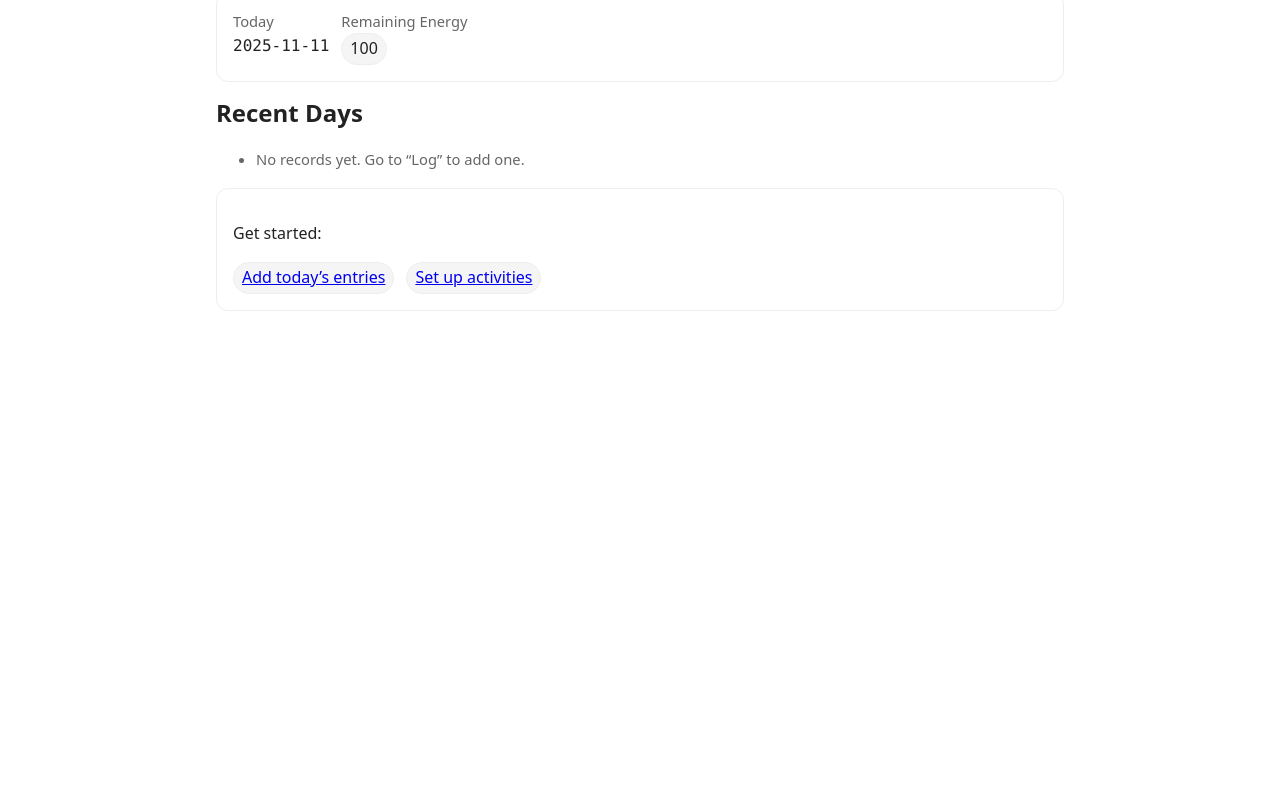
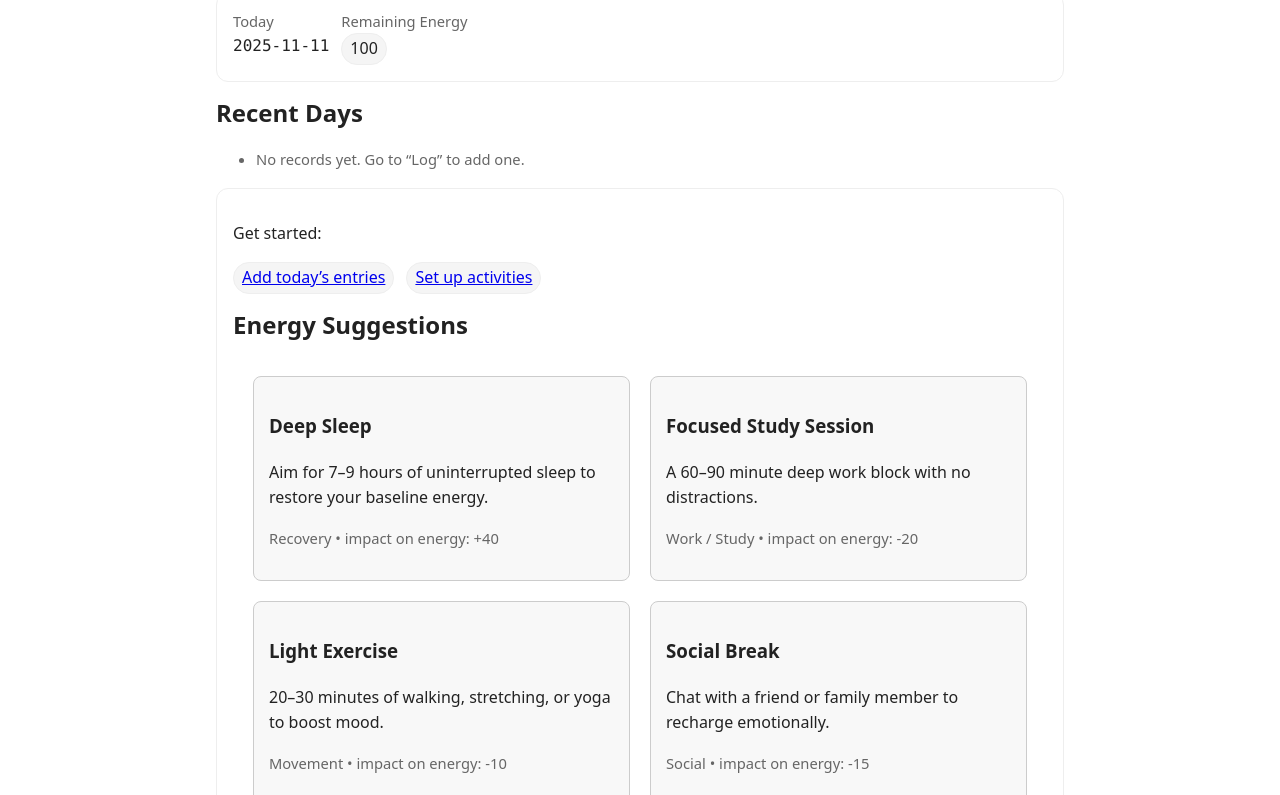
Before and after one commit to yt2925-ux/A-simple-energy-tracking-web-app, a plain HTML site: page index.html in a window 1280 px wide. Shown: the part 157-952 px from the top of the page. Before the commit the page ends 800 px from the top, so only its background shows below. Drawn offline with Linux system fonts and the light colour scheme.

Commit message:
update readme and add js

```diff
--- a/index.html
+++ b/index.html
@@ -38,8 +38,15 @@
       <a class="badge" href="log.html">Add today’s entries</a>
       <a class="badge" href="activities.html">Set up activities</a>
     </div>
+    <h2>Energy Suggestions</h2>
+  <section id="dynamic-content">
+    <div id="content-container">
+      <!-- JavaScript will populate this area -->
+    </div>
+  </section>
   </div>
 </main>
+<script src="script.js"></script>
 <script src="app.js"></script>
 </body>
 </html>
--- /dev/null
+++ b/script.js
@@ -0,0 +1,64 @@
+// Data array: suggested energy-related activities
+const energySuggestions = [
+  {
+    title: "Deep Sleep",
+    description: "Aim for 7–9 hours of uninterrupted sleep to restore your baseline energy.",
+    category: "Recovery",
+    impact: "+40"
+  },
+  {
+    title: "Focused Study Session",
+    description: "A 60–90 minute deep work block with no distractions.",
+    category: "Work / Study",
+    impact: "-20"
+  },
+  {
+    title: "Light Exercise",
+    description: "20–30 minutes of walking, stretching, or yoga to boost mood.",
+    category: "Movement",
+    impact: "-10"
+  },
+  {
+    title: "Social Break",
+    description: "Chat with a friend or family member to recharge emotionally.",
+    category: "Social",
+    impact: "-15"
+  },
+  {
+    title: "Quiet Time",
+    description: "10–15 minutes of journaling, meditation, or just sitting quietly.",
+    category: "Recovery",
+    impact: "+10"
+  }
+];
+
+// Get the container element (only exists on the Overview page)
+const container = document.getElementById("content-container");
+
+if (container) {
+  energySuggestions.forEach(item => {
+    // Create elements
+    const card = document.createElement("article");
+    card.classList.add("item");
+
+    const title = document.createElement("h3");
+    const desc = document.createElement("p");
+    const meta = document.createElement("p");
+
+    // Set content
+    title.textContent = item.title;
+    desc.textContent = item.description;
+    meta.textContent = `${item.category} • impact on energy: ${item.impact}`;
+
+    // Add helper class for meta text
+    meta.classList.add("small");
+
+    // Build structure
+    card.appendChild(title);
+    card.appendChild(desc);
+    card.appendChild(meta);
+
+    // Append to container
+    container.appendChild(card);
+  });
+}
--- a/style.css
+++ b/style.css
@@ -16,3 +16,16 @@ th,td{padding:10px;border-bottom:1px solid #eee;text-align:left}
 .badge.negative{background:#fff1f1;border-color:#ffdcdc}
 .mono{font-family:ui-monospace, SFMono-Regular, Menlo, Consolas, monospace}
 .small{font-size:.92rem;color:#666}
+#content-container {
+  display: grid;
+  grid-template-columns: repeat(auto-fit, minmax(250px, 1fr));
+  gap: 20px;
+  padding: 20px;
+}
+
+.item {
+  border: 1px solid #ccc;
+  border-radius: 8px;
+  padding: 15px;
+  background-color: #f8f8f8;
+}
```
Also changed, not shown: 1 other file.
